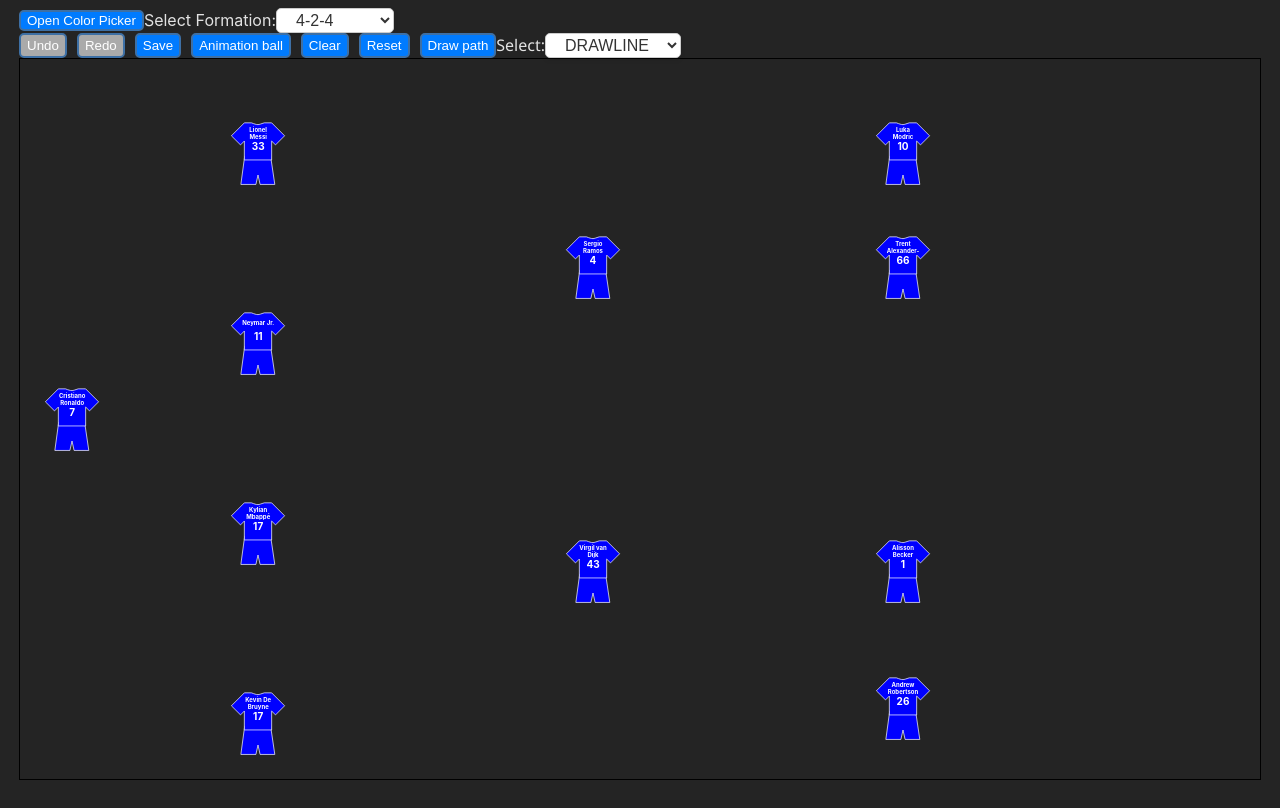
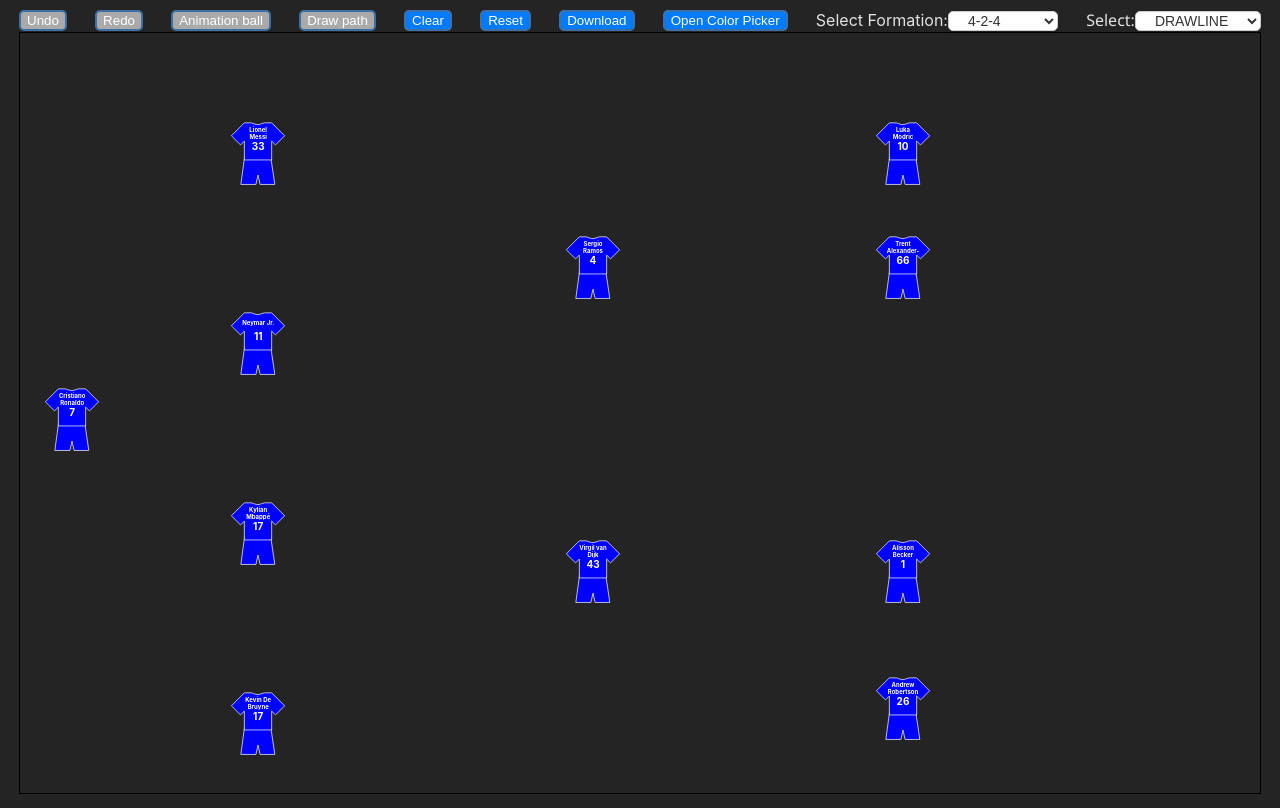
Before and after one commit to yarinTag/Tactical-Board, a React (Vite) app: page / in a window 1280 px wide. Built offline with nearby package versions, Linux system fonts and the light colour scheme.

Commit message:
team slice & saperate btns (new component)

```diff
--- a/src/App.tsx
+++ b/src/App.tsx
@@ -1,5 +1,6 @@
 import React from 'react';
 import { useDispatch } from 'react-redux';
+import * as htmlToImage from 'html-to-image';
 
 import './App.css';
 import Team from './component/Team';
@@ -7,6 +8,7 @@
 import { IPlayerData } from './component/player/interface';
 import { getFormationHorizontally } from './utils/FormationPos';
 import TacticalBoard from './component/tacticalBoard/TacticalBoard';
+import { ActionButton } from './component/actionbtn/ActionButtons';
 
 const initialPlayers: IPlayerData[] = [
   {
@@ -141,14 +143,34 @@
     );
   };
 
+  const convertToImage = () => {
+    if (containerRef.current) {
+      htmlToImage
+        .toPng(containerRef.current)
+        .then((dataUrl: string) => {
+          const link = document.createElement('a');
+          link.href = dataUrl;
+          link.download = 'image.png';
+          link.click();
+        })
+        .catch((error: Error) => {
+          console.error('Failed to convert div to image:', error);
+        });
+    }
+  };
+
   React.useEffect(() => {
     generateAvilablePlayers(initialPlayers);
   }, []);
 
+  const actionBtns: ActionButton[] = [
+    { title: 'Download', onClick: convertToImage },
+  ];
+
   return (
     <div ref={containerRef} data-testid={`containerRef`} id='containerRef'>
       <Team />
-      <TacticalBoard />
+      <TacticalBoard btns={actionBtns} />
     </div>
   );
 }
--- a/src/component/Team.tsx
+++ b/src/component/Team.tsx
@@ -1,54 +1,12 @@
 import React from 'react';
+import { useSelector } from 'react-redux';
+
+import { RootState } from '../redux/store';
 import { IPlayerUpdate } from './player/interface';
-import ColorPickerDialog from './ColorPicker';
 import { PlayerContent } from './player/PlayerContent';
-import {
-  formationsKeys,
-  getFormationHorizontally,
-} from '../utils/FormationPos';
-import FormationOptions from './FormationOptions';
-import { useDispatch, useSelector } from 'react-redux';
-import { RootState } from '../redux/store';
-import { setPlayers } from '../redux/playerSlice';
 
 const Team: React.FC = () => {
-  const dispatch = useDispatch();
-  const [isOpen, setIsOpen] = React.useState<boolean>(false);
   const players = useSelector((state: RootState) => state.players.players);
-
-  const handleFormationChange = (formation: string) => {
-    const newFormation = getFormationHorizontally(formation);
-
-    dispatch(
-      setPlayers(
-        players.map((player, index) => ({
-          ...player,
-          axis: newFormation[index],
-        }))
-      )
-    );
-  };
-
-  const handleButtonClick = () => {
-    setIsOpen(true);
-  };
-
-  const handleCloseDialog = (shirtC: string, pantsC: string) => {
-    updateAllShirtColors(shirtC, pantsC);
-    setIsOpen((prev) => !prev);
-  };
-
-  const updateAllShirtColors = (shirtColor: string, shortColor: string) => {
-    dispatch(
-      setPlayers(
-        players.map((player, index) => ({
-          ...player,
-          shirtColor,
-          shortColor,
-        }))
-      )
-    );
-  };
 
   const handlePlayerUpdate = (updatedPlayer: IPlayerUpdate) => {
     // setPlayers((prevPlayers) =>
@@ -66,20 +24,6 @@
   };
 
   return (
-    <div style={{ display: 'flex', alignItems: 'center' }}>
-      <button onClick={handleButtonClick}>Open Color Picker</button>
-      <FormationOptions
-        formations={formationsKeys}
-        selectedFormation={'4-2-4'}
-        onFormationChange={handleFormationChange}
-      />
-      {isOpen && (
-        <ColorPickerDialog
-          onClose={handleCloseDialog}
-          shirtC={players[0].shirtColor}
-          pantsC={players[0].shortColor}
-        />
-      )}
     <div>
       {players.map((player, index) => (
         <PlayerContent
@@ -89,7 +33,6 @@
         />
       ))}
     </div>
-    </div>
   );
 };
 
--- a/src/component/actionbtn/ActionButtons.tsx
+++ b/src/component/actionbtn/ActionButtons.tsx
@@ -1,18 +1,18 @@
 import React from 'react';
 
-interface ActionButton {
+export interface ActionButton {
   title: string;
   onClick: () => void;
   disabled?: boolean;
 }
 
-interface ActionButtonsProps {
+export interface ActionButtonsProps {
   buttons: ActionButton[];
 }
 
 const ActionButtons: React.FC<ActionButtonsProps> = ({ buttons }) => {
   return (
-    <div style={{ display: 'flex', gap: '10px' }}>
+    <div style={{ display: 'contents' }}>
       {buttons.map((button, index) => (
         <button
           key={index}
--- a/src/component/player/Player.tsx
+++ b/src/component/player/Player.tsx
@@ -57,10 +57,8 @@
       Math.min(parentRect.bottom - playerHeight, newY)
     );
 
-    // Update the position in the ref
     playerPosition.current = { x: newX, y: newY };
 
-    // Apply the new position visually (without causing re-render)
     if (playerRef.current) {
       playerRef.current.style.left = `${newX}px`;
       playerRef.current.style.top = `${newY}px`;
--- /dev/null
+++ b/src/component/tacticalBoard/BoardActions.tsx
@@ -0,0 +1,125 @@
+import React from 'react';
+import { useDispatch, useSelector } from 'react-redux';
+
+import {
+  setBoardOption,
+  setFormation,
+  TeamState,
+  toggleColorPicker,
+  updateColors,
+} from '../../redux/teamSlice';
+import {
+  formationsKeys,
+  getFormationHorizontally,
+} from '../../utils/FormationPos';
+import BoardOptions from './BoardOptions';
+import { SelectOptions } from './interface';
+import { RootState } from '../../redux/store';
+import ColorPickerDialog from '../ColorPicker';
+import FormationOptions from '../FormationOptions';
+import { setPlayers } from '../../redux/playerSlice';
+import ActionButtons, { ActionButton } from '../actionbtn/ActionButtons';
+
+interface IBoardActions {
+  eraserSize: number;
+  btns: ActionButton[];
+  teamOptions: TeamState;
+  handleSelectedOption: (value: SelectOptions) => void;
+  handleEraserSize: (size: number) => void;
+}
+
+const BoardActions: React.FC<IBoardActions> = ({
+  btns,
+  eraserSize,
+  teamOptions,
+  handleEraserSize,
+  handleSelectedOption,
+}) => {
+  const dispatch = useDispatch();
+  const players = useSelector((state: RootState) => state.players.players);
+
+  const handleButtonClick = () => {
+    dispatch(toggleColorPicker());
+  };
+
+  const handleFormationChange = (formation: string) => {
+    const newFormation = getFormationHorizontally(formation);
+    dispatch(setFormation(formation));
+    dispatch(
+      setPlayers(
+        players.map((player, index) => ({
+          ...player,
+          axis: newFormation[index],
+        }))
+      )
+    );
+  };
+
+  const handleCloseDialog = (shirtC: string, pantsC: string) => {
+    dispatch(updateColors({ shirtColor: shirtC, shortColor: pantsC }));
+    updateAllShirtColors(shirtC, pantsC);
+  };
+
+  const updateAllShirtColors = (shirtColor: string, shortColor: string) => {
+    dispatch(
+      setPlayers(
+        players.map((player) => ({
+          ...player,
+          shirtColor,
+          shortColor,
+        }))
+      )
+    );
+  };
+
+  const handleOption = (option: SelectOptions) => {
+    dispatch(setBoardOption(option));
+    handleSelectedOption(option);
+  };
+
+  return (
+    <div
+      style={{
+        display: 'flex',
+        alignItems: 'center',
+        justifyContent: 'space-between',
+        flexWrap: 'wrap',
+      }}
+    >
+      <ActionButtons buttons={btns} />
+
+      <button onClick={handleButtonClick}>Open Color Picker</button>
+      <FormationOptions
+        formations={formationsKeys}
+        selectedFormation={teamOptions.selectedFormation}
+        onFormationChange={handleFormationChange}
+      />
+      <BoardOptions
+        selectOption={teamOptions.boardOption}
+        handleSelectedOption={handleOption}
+      />
+      {teamOptions.isColorPickerOpen && (
+        <ColorPickerDialog
+          onClose={handleCloseDialog}
+          shirtC={teamOptions.shirtColor}
+          pantsC={teamOptions.shortColor}
+        />
+      )}
+      {teamOptions.boardOption === SelectOptions.ERASER && (
+        <div>
+          <label>Eraser</label>
+          <input
+            type='range'
+            min='2'
+            max='10'
+            value={eraserSize}
+            onChange={(e) => handleEraserSize(Number(e.target.value))}
+          />
+          <span>{eraserSize * 10}px</span>
+        </div>
+      )}
+    </div>
+  );
+};
+
+export default BoardActions;
--- a/src/component/tacticalBoard/TacticalBoard.tsx
+++ b/src/component/tacticalBoard/TacticalBoard.tsx
@@ -1,17 +1,26 @@
 import React, { useState, useEffect, useRef } from 'react';
-import * as htmlToImage from 'html-to-image';
+import { useSelector } from 'react-redux';
 
-import BoardOptions from './BoardOptions';
-import { drawPitch } from '../../utils/CanvasUtils';
-import ActionButtons from '../actionbtn/ActionButtons';
+import {
+  drawPitch,
+  FILL_STYLE,
+  isLineIntersectingWithEraser,
+  LINE_WIDTH,
+  STROKE_STYLE,
+} from '../../utils/CanvasUtils';
+import BoardActions from './BoardActions';
+import { RootState } from '../../redux/store';
+import { PADDING } from '../../utils/FormationPos';
+import { ActionButton } from '../actionbtn/ActionButtons';
 import { IAxisPoint, Point, SelectOptions, UndoSteps } from './interface';
-import { PADDING } from '../../utils/FormationPos';
 
-interface TacticsBoardProps {}
+interface TacticsBoardProps {
+  btns: ActionButton[];
+}
 
-const TacticalBoard: React.FC = () => {
+const TacticalBoard: React.FC<TacticsBoardProps> = ({ btns }) => {
+  const teamOptions = useSelector((state: RootState) => state.team);
   const canvasRef = useRef<HTMLCanvasElement | null>(null);
-  const containerRef = useRef<HTMLDivElement | null>(null);
   const imageRef = useRef(new Image());
   const [undo, setUndo] = useState<number>(0);
   const [redo, setRedo] = useState<number>(0);
@@ -26,18 +35,15 @@
   const [undoSteps, setUndoSteps] = useState<UndoSteps>({});
   const [eraserSize, setEraserSize] = useState<number>(3);
   const [cursorPosition, setCursorPosition] = useState({ x: 0, y: 0 });
-  const [selectOption, setSelectOption] = React.useState(
-    SelectOptions.DRAWLINE
-  );
+
   const [canvasSize, setCanvasSize] = useState({
     width: window.innerWidth - PADDING,
-    height: window.innerHeight - PADDING * 2,
+    height: window.innerHeight - PADDING,
   });
   const canvas = canvasRef.current;
   const ctx = canvas?.getContext('2d');
 
   const handleSelectedOption = (value: SelectOptions) => {
-    setSelectOption(value);
     switch (value) {
       case SelectOptions.BALLPASS:
         if (!ctx || !canvas) return;
@@ -66,6 +72,10 @@
     }
   };
 
+  const handleEraserSize = (size: number) => {
+    setEraserSize(size);
+  };
+
   const clearCanvas = () => {
     if (!ctx || !canvas) return;
 
@@ -88,19 +98,7 @@
   };
 
   const drawLinesForBall = () => {
-    if (!canvasRef.current || !ctx) return;
-    clearCanvas();
-
-    ctx.beginPath();
-    ctx.moveTo(storedBallPoint[0].x, storedBallPoint[0].y);
-
-    storedBallPoint.forEach((point) => {
-      ctx.lineTo(point.x, point.y);
-    });
-
-    ctx.strokeStyle = 'blue';
-    ctx.lineWidth = 1;
-    ctx.stroke();
+    pathTo(storedBallPoint[0], storedBallPoint, 'blue', undefined, 1);
   };
 
   const animateLine = () => {
@@ -161,27 +159,6 @@
     setStoredBallPoint([]);
   };
 
-  const isLineIntersectingWithEraser = (
-    line: Point[],
-    x: number,
-    y: number,
-    size: number
-  ): boolean => {
-    return line.some(
-      (point) => distanceToPoint(point, { offsetX: x, offsetY: y }) < size
-    );
-  };
-
-  function distanceToPoint(
-    point1: Point,
-    point2: { offsetX: number; offsetY: number }
-  ): number {
-    return Math.sqrt(
-      Math.pow(point1.offsetX - point2.offsetX, 2) +
-        Math.pow(point1.offsetY - point2.offsetY, 2)
-    );
-  }
-
   const eraseAtPosition = (x: number, y: number, size: number) => {
     if (!ctx) return;
     let index: number = -1;
@@ -212,7 +189,7 @@
     const x = e.nativeEvent.offsetX;
     const y = e.nativeEvent.offsetY;
     if (canvas && ctx) {
-      switch (selectOption) {
+      switch (teamOptions.boardOption) {
         case SelectOptions.BALLPASS:
           const canvasMouseX = x;
           const canvasMouseY = y;
@@ -259,7 +236,7 @@
       if (canvas && ctx && startX.current !== null && startY.current !== null) {
         const x = e.pageX - canvas.getBoundingClientRect().left;
         const y = e.pageY - canvas.getBoundingClientRect().top;
-        switch (selectOption) {
+        switch (teamOptions.boardOption) {
           case SelectOptions.BALLPASS:
             if (
               (x >= ballPosition.x &&
@@ -276,13 +253,9 @@
             }
             break;
           case SelectOptions.DRAWLINE:
-            ctx.beginPath();
-            ctx.moveTo(startX.current, startY.current);
-            ctx.lineTo(x, y);
-            ctx.stroke();
+            pathTo({ x: startX.current, y: startY.current }, { x, y });
             startX.current = x;
             startY.current = y;
-            ctx.closePath();
             const temp = {
               ...undoSteps,
             };
@@ -327,13 +300,9 @@
         const touch = e.touches[0];
         const x = touch.pageX - canvas.offsetLeft;
         const y = touch.pageY - canvas.offsetTop;
-        ctx.beginPath();
-        ctx.moveTo(startX.current, startY.current);
-        ctx.lineTo(x, y);
-        ctx.stroke();
+        pathTo({ x: startX.current, y: startY.current }, { x, y });
         startX.current = x;
         startY.current = y;
-        ctx.closePath();
       }
     }
   };
@@ -342,38 +311,34 @@
     setIsMouseDown(false);
   };
 
-  const handleStoredLine = () => {
-    if (canvas && ctx && storedBallPoint.length > 0) {
-      drawPitch(ctx, canvas?.width, canvas?.height);
-      ctx.strokeStyle = 'red';
-      ctx.fillStyle = 'blue';
-      ctx.lineWidth = 2;
-      // ctx.clearRect(0, 0, canvas.width, canvas.height);
+  const pathTo = (
+    moveTo: IAxisPoint,
+    lineTo: IAxisPoint | IAxisPoint[],
+    strokeStyle = STROKE_STYLE,
+    fillStyle = FILL_STYLE,
+    lineWidth = LINE_WIDTH
+  ) => {
+    if (canvas && ctx) {
+      ctx.strokeStyle = strokeStyle;
+      ctx.fillStyle = fillStyle;
+      ctx.lineWidth = lineWidth;
       ctx.beginPath();
-      ctx.moveTo(storedBallPoint[0].x, storedBallPoint[0].y);
-      for (let i = 0; i < storedBallPoint.length; i++) {
-        ctx.lineTo(storedBallPoint[i].x, storedBallPoint[i].y);
-      }
-      ctx.closePath();
-      ctx.fill();
+      ctx.moveTo(moveTo.x, moveTo.y);
+      if (Array.isArray(lineTo))
+        for (let i = 0; i < lineTo.length; i++)
+          ctx.lineTo(lineTo[i].x, lineTo[i].y);
+      else ctx.lineTo(lineTo.x, lineTo.y);
+
+      // ctx.closePath();
+      // ctx.fill();
       ctx.stroke();
-      setStoredBallPoint([]);
     }
   };
 
-  const convertToImage = () => {
-    if (containerRef.current) {
-      htmlToImage
-        .toPng(containerRef.current)
-        .then((dataUrl: string) => {
-          const link = document.createElement('a');
-          link.href = dataUrl;
-          link.download = 'image.png';
-          link.click();
-        })
-        .catch((error: Error) => {
-          console.error('Failed to convert div to image:', error);
-        });
+  const handleStoredLine = () => {
+    if (canvas && ctx && storedBallPoint.length > 0) {
+      pathTo(storedBallPoint[0], storedBallPoint, 'red', 'blue', 2);
+      setStoredBallPoint([]);
     }
   };
 
@@ -466,35 +431,31 @@
   const actionBtns = [
     { title: 'Undo', onClick: undoLastOperation, disabled: undo === 0 },
     { title: 'Redo', onClick: redoLastOperation, disabled: redo === 0 },
-    { title: 'Save', onClick: convertToImage },
-    { title: 'Animation ball', onClick: animateLine },
+    {
+      title: 'Animation ball',
+      onClick: animateLine,
+      disabled: !(teamOptions.boardOption === SelectOptions.BALLPASS),
+    },
+    {
+      title: 'Draw path',
+      onClick: handleStoredLine,
+      disabled: !(teamOptions.boardOption === SelectOptions.BALLPASS),
+    },
     { title: 'Clear', onClick: clearCanvas },
     { title: 'Reset', onClick: handleReset },
-    { title: 'Draw path', onClick: handleStoredLine },
+    ...btns,
   ];
 
   return (
     <div>
-      <div style={{ display: 'flex' }}>
-        <ActionButtons buttons={actionBtns} />
-        <BoardOptions
-          selectOption={SelectOptions.DRAWLINE}
-          handleSelectedOption={handleSelectedOption}
-        />
-      </div>
-      {selectOption === SelectOptions.ERASER && (
-        <div>
-          <label>Eraser Size:</label>
-          <input
-            type='range'
-            min='2'
-            max='15'
-            value={eraserSize}
-            onChange={(e) => setEraserSize(Number(e.target.value))}
-          />
-          <span>{eraserSize}px</span>
-        </div>
-      )}
+      <BoardActions
+        btns={actionBtns}
+        eraserSize={eraserSize}
+        teamOptions={teamOptions}
+        handleEraserSize={handleEraserSize}
+        handleSelectedOption={handleSelectedOption}
+      />
+
       <canvas
         ref={canvasRef}
         width={canvasSize.width}
@@ -509,18 +470,21 @@
         // onMouseOut={handleMouseUp}
         style={{
           border: '1px solid black',
-          cursor: selectOption === SelectOptions.ERASER ? 'none' : 'default',
+          cursor:
+            teamOptions.boardOption === SelectOptions.ERASER
+              ? 'none'
+              : 'default',
         }}
       />
       {/* Custom Cursor */}
-      {selectOption === SelectOptions.ERASER && (
+      {teamOptions.boardOption === SelectOptions.ERASER && (
         <div
           style={{
             position: 'absolute',
             top: `${cursorPosition.y}px`,
             left: `${cursorPosition.x}px`,
-            width: '16px',
-            height: '16px',
+            width: `${10 * eraserSize}px`,
+            height: `${10 * eraserSize}px`,
             background: `url('https://cdn-icons-png.flaticon.com/128/2015/2015051.png')`,
             backgroundSize: 'cover',
             pointerEvents: 'none',
--- a/src/component/tacticalBoard/styles.css
+++ b/src/component/tacticalBoard/styles.css
@@ -1,17 +1,17 @@
 .select-container {
-    display: flex;
+    /* display: flex; */
     /* flex-direction: column; */
     /* gap: 5px; */
     font-family: 'Segoe UI', Tahoma, Geneva, Verdana, sans-serif;
   }
 
   select {
-    padding: 2px 15px;
+    padding: 0px 15px;
     border: 1px solid #ccc;
     border-radius: 5px;
     background-color: #ffffff;
     color: #333;
-    font-size: 16px;
+    font-size: 0.875rem;
     outline: none;
     box-shadow: 0 2px 5px rgba(0, 0, 0, 0.1);
     transition: border-color 0.3s, box-shadow 0.3s, background-color 0.3s;
--- a/src/redux/store.ts
+++ b/src/redux/store.ts
@@ -1,9 +1,12 @@
 import { configureStore } from '@reduxjs/toolkit';
+
+import teamReducer from './teamSlice';
 import playerReducer from './playerSlice';
 
 export const store = configureStore({
   reducer: {
     players: playerReducer,
+    team: teamReducer
   },
 });
 
--- /dev/null
+++ b/src/redux/teamSlice.ts
@@ -0,0 +1,48 @@
+import { createSlice, PayloadAction } from '@reduxjs/toolkit';
+import { SelectOptions } from '../component/tacticalBoard/interface';
+
+export interface TeamState {
+  shirtColor: string;
+  shortColor: string;
+  isColorPickerOpen: boolean;
+  selectedFormation: string;
+  boardOption: SelectOptions;
+}
+
+const initialState: TeamState = {
+  shirtColor: 'Blue',
+  shortColor: 'Blue',
+  isColorPickerOpen: false,
+  selectedFormation: '4-2-4',
+  boardOption: SelectOptions.DRAWLINE,
+};
+
+const teamSlice = createSlice({
+  name: 'team',
+  initialState,
+  reducers: {
+    toggleColorPicker(state) {
+      state.isColorPickerOpen = !state.isColorPickerOpen;
+    },
+    setFormation(state, action: PayloadAction<string>) {
+      state.selectedFormation = action.payload;
+    },
+    setBoardOption(state, action: PayloadAction<SelectOptions>) {
+      state.boardOption = action.payload;
+    },
+    updateColors(
+      state,
+      action: PayloadAction<{ shirtColor: string; shortColor: string }>
+    ) {
+      const { shirtColor, shortColor } = action.payload;
+      state.shirtColor = shirtColor;
+      state.shortColor = shortColor;
+      state.isColorPickerOpen = !state.isColorPickerOpen;
+    },
+  },
+});
+
+export const { toggleColorPicker, setFormation, setBoardOption, updateColors } =
+  teamSlice.actions;
+
+export default teamSlice.reducer;
```
Also changed, not shown: src/utils/CanvasUtils.ts (+34 -1 lines). Lines whose indentation alone changed are shown as unchanged.
